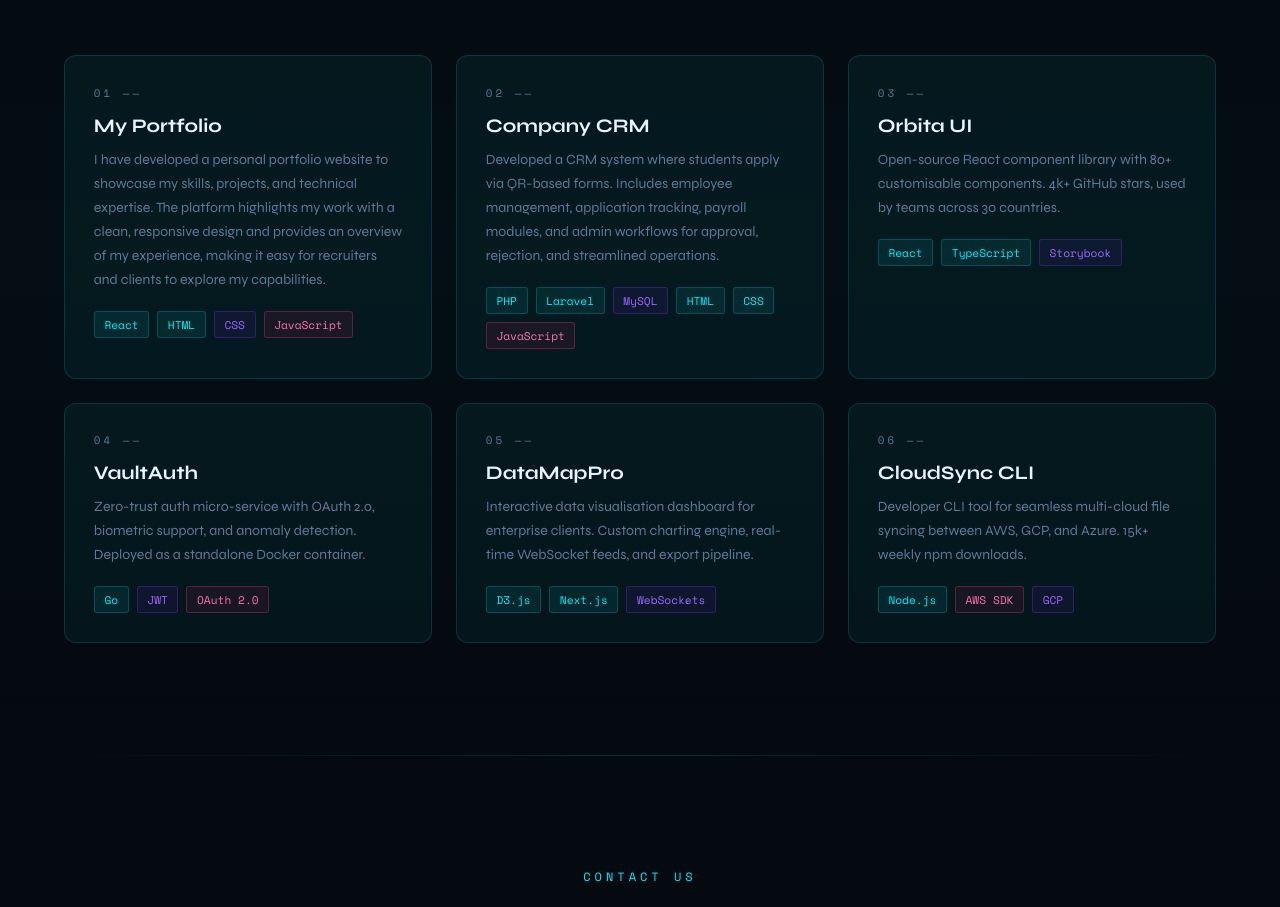
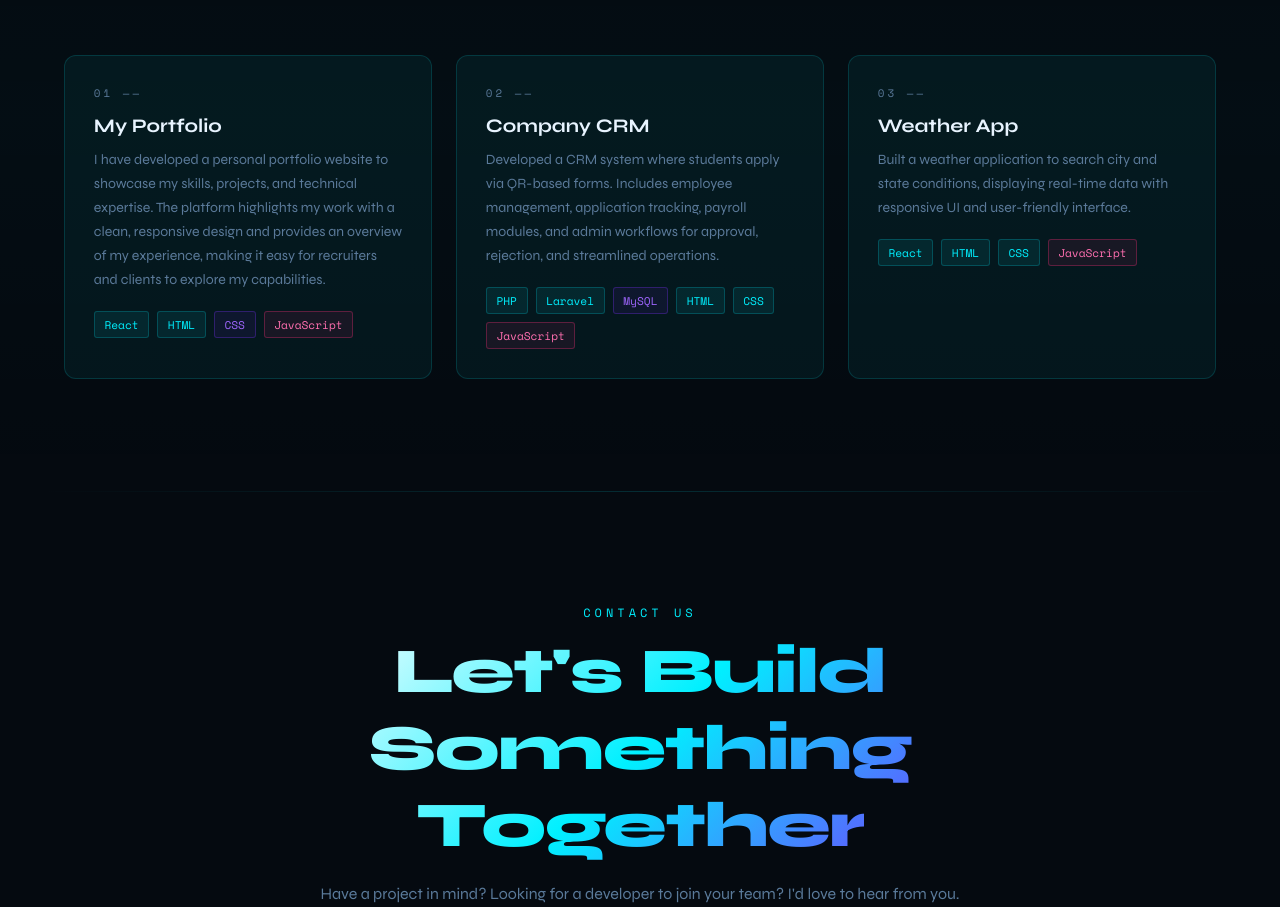
Before and after one commit to Rohanrajput-12/myporfolio, a React (Create React App) app in the folder frontend/: page / in a window 1280 px wide. Shown: the part 1841-2748 px from the top of the page. Built offline with nearby package versions, Linux system fonts and the light colour scheme.

Commit message:
add and modify my project 3 in app.js file

```diff
--- a/frontend/src/App.js
+++ b/frontend/src/App.js
@@ -308,45 +308,15 @@ useEffect(() => {
 
       <div className="project-card">
         <div className="project-num">03 ——</div>
-        <div className="project-title">Orbita UI</div>
-        <div className="project-desc">Open-source React component library with 80+ customisable components. 4k+ GitHub stars, used by teams across 30 countries.</div>
+        <div className="project-title">Weather App</div>
+        <div className="project-desc">
+          Built a weather application to search city and state conditions, displaying real-time data with responsive UI and user-friendly interface.
+        </div>
         <div className="project-tags">
           <span className="tag">React</span>
-          <span className="tag">TypeScript</span>
-          <span className="tag purple">Storybook</span>
-        </div>
-      </div>
-
-      <div className="project-card">
-        <div className="project-num">04 ——</div>
-        <div className="project-title">VaultAuth</div>
-        <div className="project-desc">Zero-trust auth micro-service with OAuth 2.0, biometric support, and anomaly detection. Deployed as a standalone Docker container.</div>
-        <div className="project-tags">
-          <span className="tag">Go</span>
-          <span className="tag purple">JWT</span>
-          <span className="tag pink">OAuth 2.0</span>
-        </div>
-      </div>
-
-      <div className="project-card">
-        <div className="project-num">05 ——</div>
-        <div className="project-title">DataMapPro</div>
-        <div className="project-desc">Interactive data visualisation dashboard for enterprise clients. Custom charting engine, real-time WebSocket feeds, and export pipeline.</div>
-        <div className="project-tags">
-          <span className="tag">D3.js</span>
-          <span className="tag">Next.js</span>
-          <span className="tag purple">WebSockets</span>
-        </div>
-      </div>
-
-      <div className="project-card">
-        <div className="project-num">06 ——</div>
-        <div className="project-title">CloudSync CLI</div>
-        <div className="project-desc">Developer CLI tool for seamless multi-cloud file syncing between AWS, GCP, and Azure. 15k+ weekly npm downloads.</div>
-        <div className="project-tags">
-          <span className="tag">Node.js</span>
-          <span className="tag pink">AWS SDK</span>
-          <span className="tag purple">GCP</span>
+          <span className="tag">HTML</span>
+          <span className="tag">CSS</span>
+          <span className="tag pink">JavaScript</span>
         </div>
       </div>
 
```
